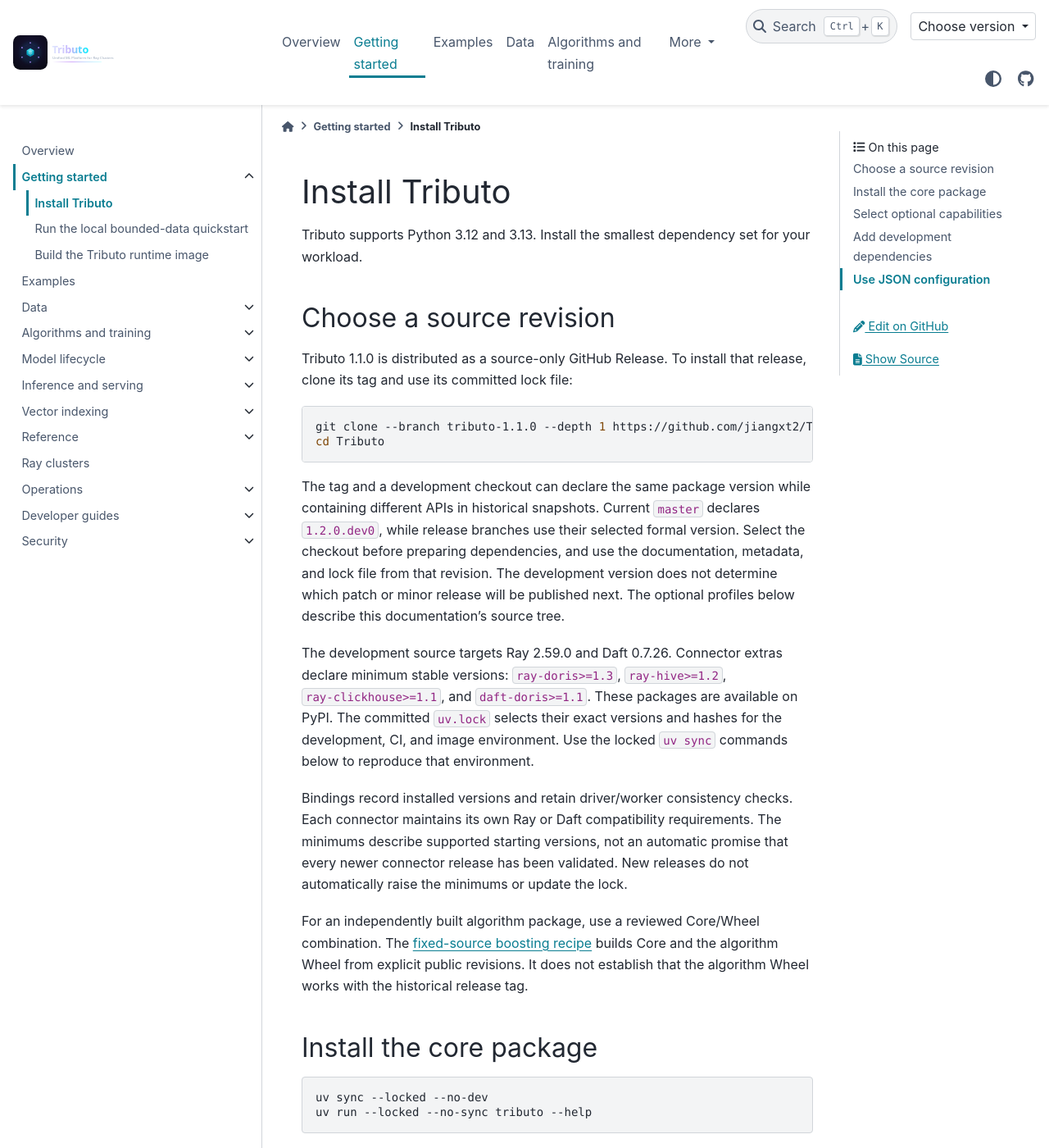
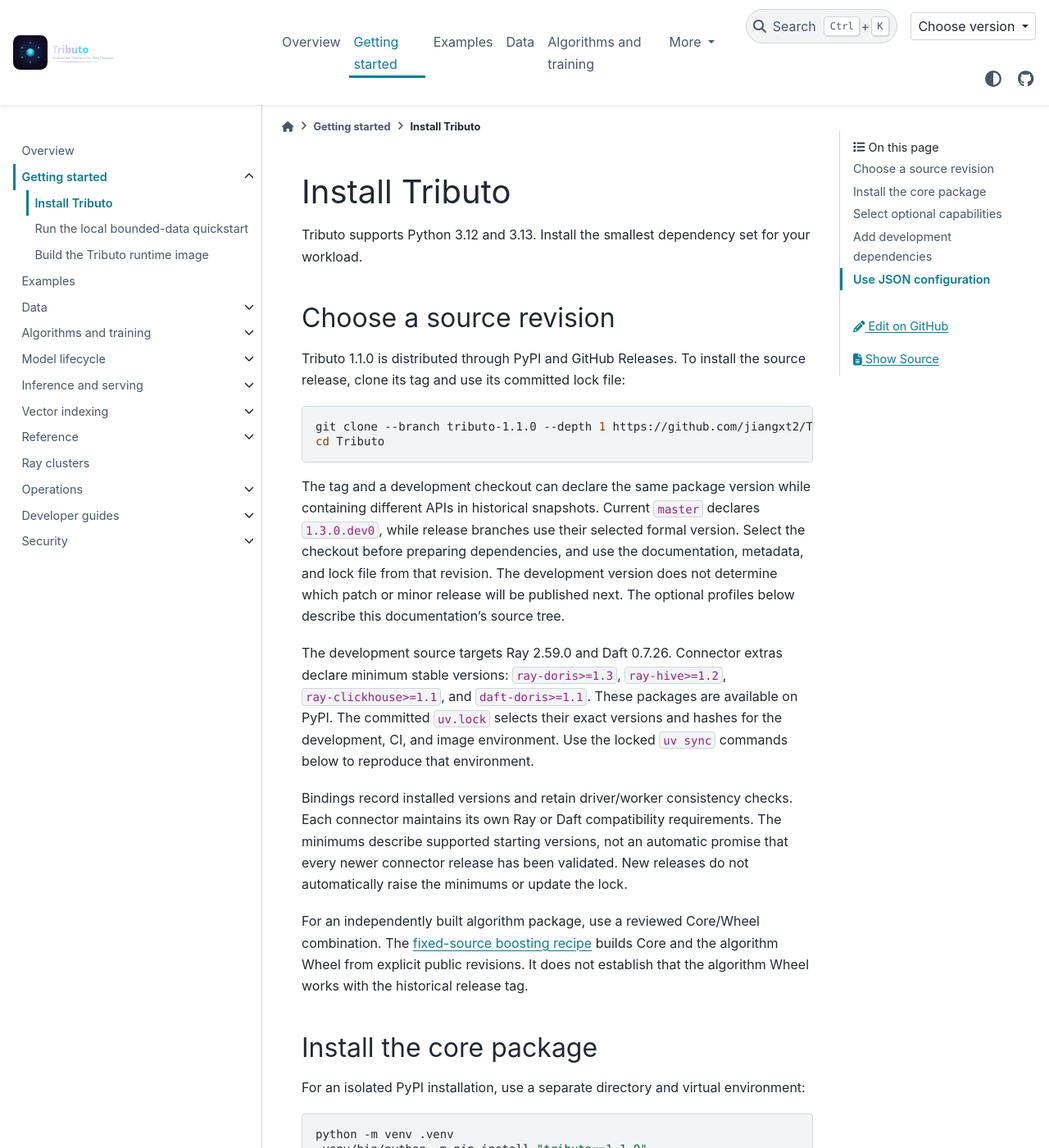
Before and after one commit to jiangxt2/Tributo, a Sphinx documentation site: the page built from docs/getting-started/installation.md, in a window 1280 px wide and 1400 px high. Shown: the whole window at 82% size. Built offline with Sphinx 7.4.7 and the PyData theme 0.15.4, drawn with Linux system fonts in a browser that asks for light colours; comment, search, counter and statistics services are not loaded; some of the changed text lies outside the part shown.

Commit message:
chore: advance development version to 1.3.0.dev0 (#130)
## Description

Advance the development version to `1.3.0.dev0` while preparing `1.2.0`
on a separate release branch. Align project and lock metadata, source
and Binding version fallbacks, Docker defaults, KubeRay examples, and
version-policy documentation.

Keep published installation examples on `1.1.0`, document its existing
PyPI distribution, and add isolated PyPI installation instructions.
Runtime dependencies and plugin compatibility rules remain unchanged.

## Related issues

None.

## Additional information

`uv run --locked --no-sync python scripts/pr-precheck.py` passed,
including the Python 3.12/3.13 CI unit matrix, type and API checks,
strict documentation build, and spelling checks. Wheel/sdist builds,
Twine validation, and isolated installation with CLI and independent
plugin discovery passed. The existing lockfile-size warning was
reviewed; third-party versions and hashes are unchanged.

Signed-off-by: jiangxt2 <jiangxt2@vip.qq.com>

````diff
--- a/docs/getting-started/installation.md
+++ b/docs/getting-started/installation.md
@@ -5,8 +5,8 @@
 
 ## Choose a source revision
 
-Tributo 1.1.0 is distributed as a source-only GitHub Release. To install that
-release, clone its tag and use its committed lock file:
+Tributo 1.1.0 is distributed through PyPI and GitHub Releases. To install
+the source release, clone its tag and use its committed lock file:
 
 ```bash
 git clone --branch tributo-1.1.0 --depth 1 https://github.com/jiangxt2/Tributo.git
@@ -15,7 +15,7 @@
 
 The tag and a development checkout can declare the same package version while
 containing different APIs in historical snapshots. Current `master` declares
-`1.2.0.dev0`, while release branches use their selected formal version. Select
+`1.3.0.dev0`, while release branches use their selected formal version. Select
 the checkout before preparing dependencies, and use the documentation,
 metadata, and lock file from that revision. The development version does not
 determine which patch or minor release will be published next.
@@ -40,6 +40,17 @@
 not establish that the algorithm Wheel works with the historical release tag.
 
 ## Install the core package
+
+For an isolated PyPI installation, use a separate directory and virtual
+environment:
+
+```bash
+python -m venv .venv
+.venv/bin/python -m pip install "tributo==1.1.0"
+.venv/bin/tributo --help
+```
+
+For the selected source checkout, use its committed lockfile:
 
 ```bash
 uv sync --locked --no-dev
--- a/pyproject.toml
+++ b/pyproject.toml
@@ -1,6 +1,6 @@
 [project]
 name = "tributo"
-version = "1.2.0.dev0"
+version = "1.3.0.dev0"
 description = "Ray-native machine learning SDK for distributed data, training, model bundles, and inference"
 readme = "README.md"
 requires-python = ">=3.12,<3.14"
--- a/src/tributo/__init__.py
+++ b/src/tributo/__init__.py
@@ -16,7 +16,7 @@
 try:
     _version_str = _get_version("tributo")
 except PackageNotFoundError:
-    _version_str = "1.2.0.dev0"
+    _version_str = "1.3.0.dev0"
 __version__: Final[str] = _version_str
 
 from tributo.config import JobConfig  # noqa: E402
````
Also changed, not shown: README.md (+3 -3 lines), docs/architecture/version-policy.md (+6 -6 lines), 4 other files.
